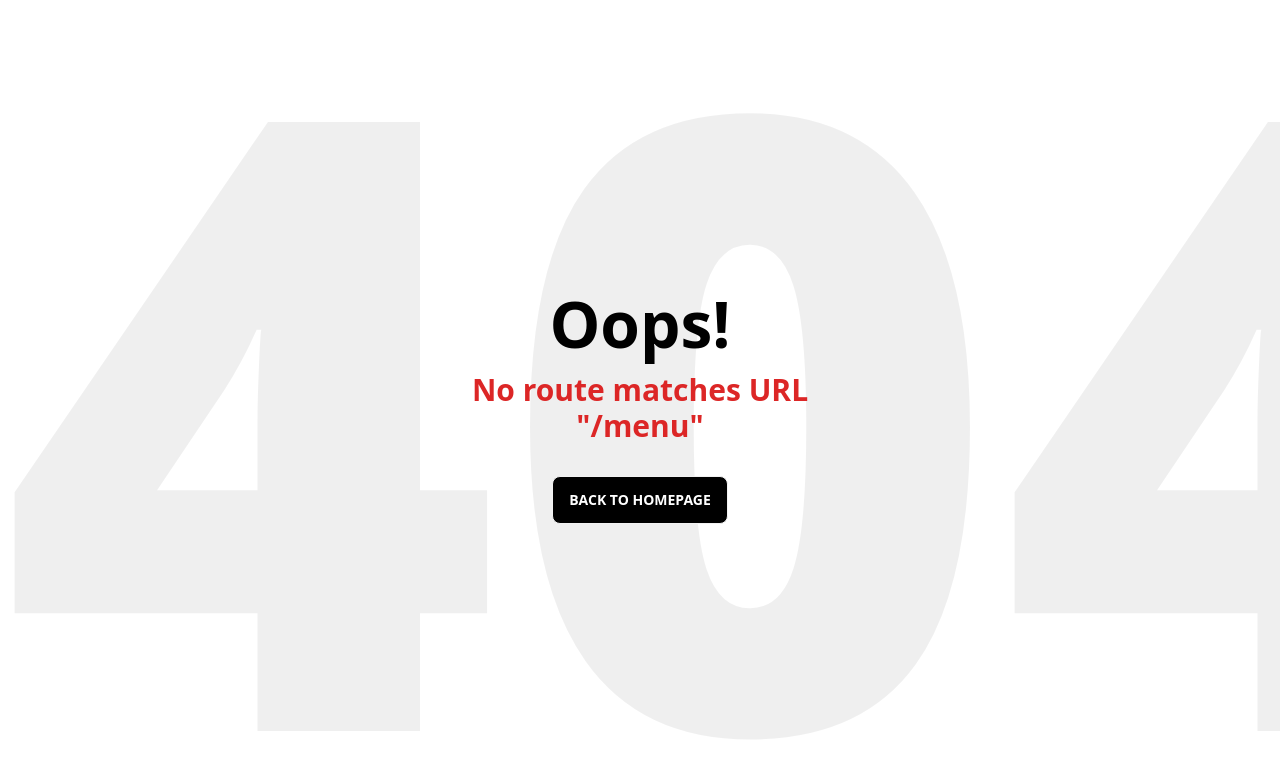
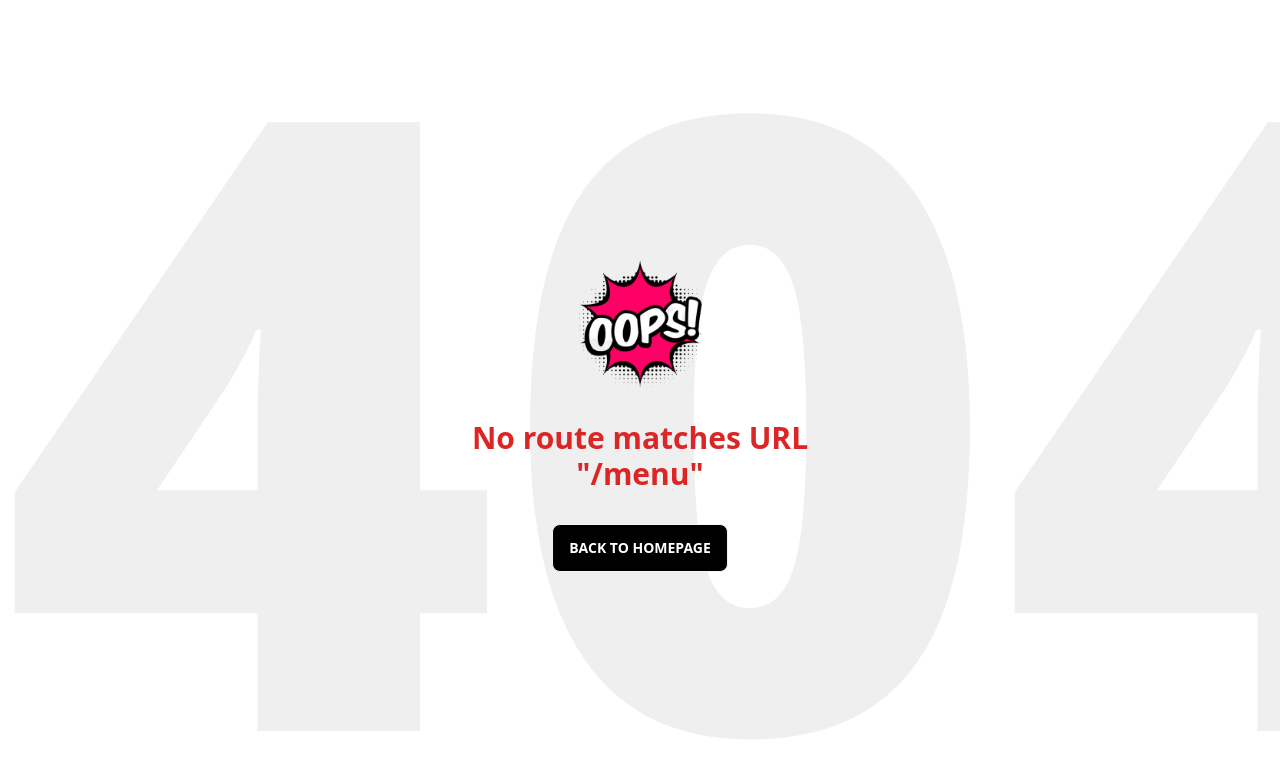
Before and after one commit to fahmeda5660/language-camp-12-client, a React (Vite) app: page /menu in a window 1280 px wide. Shown: the top 778 px of the page. Built offline with nearby package versions, Linux system fonts and the light colour scheme; no server answers.

Commit message:
framer anime done

```diff
--- a/src/pages/Home/Error/Error.jsx
+++ b/src/pages/Home/Error/Error.jsx
@@ -1,4 +1,5 @@
 import bgImg from "../../../assets/error/404.svg";
+import oops from "../../../assets/error/oops.png";
 import { motion } from "framer-motion";
 import { Link, useRouteError } from "react-router-dom";
 
@@ -24,7 +25,7 @@ const Error = () => {
         transition={{ duration: 1 }}
         className="text-black font-extrabold text-[64px]"
       >
-        Oops!
+        <img className="w-48 h-48" src={oops} alt="" />
       </motion.div>
         <div className="max-w-md text-center">
           {/* <img src={errorImg} alt="" /> */}
```
Also changed, not shown: src/assets/error/oops.png (added).
